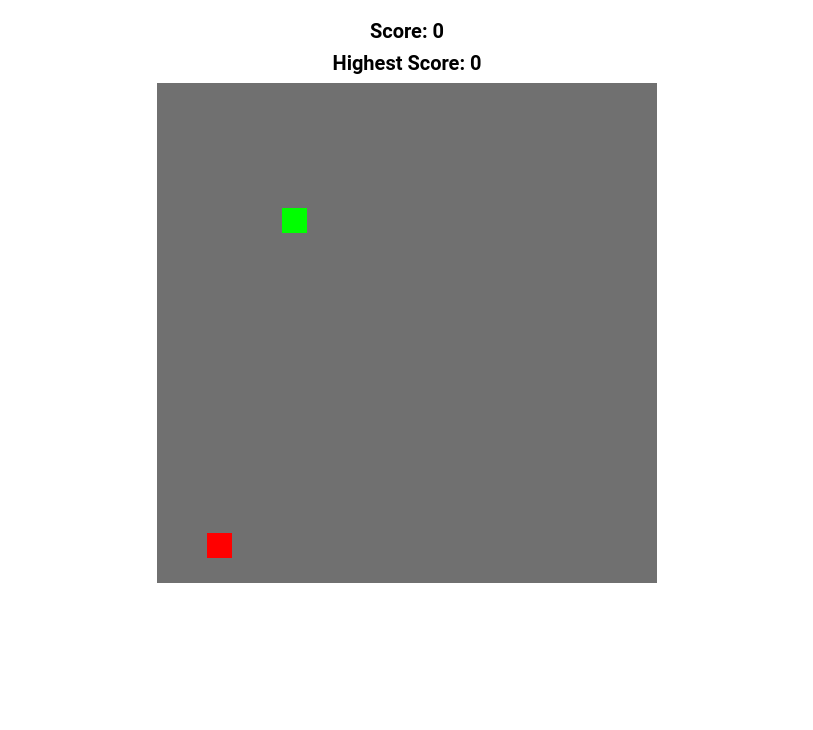
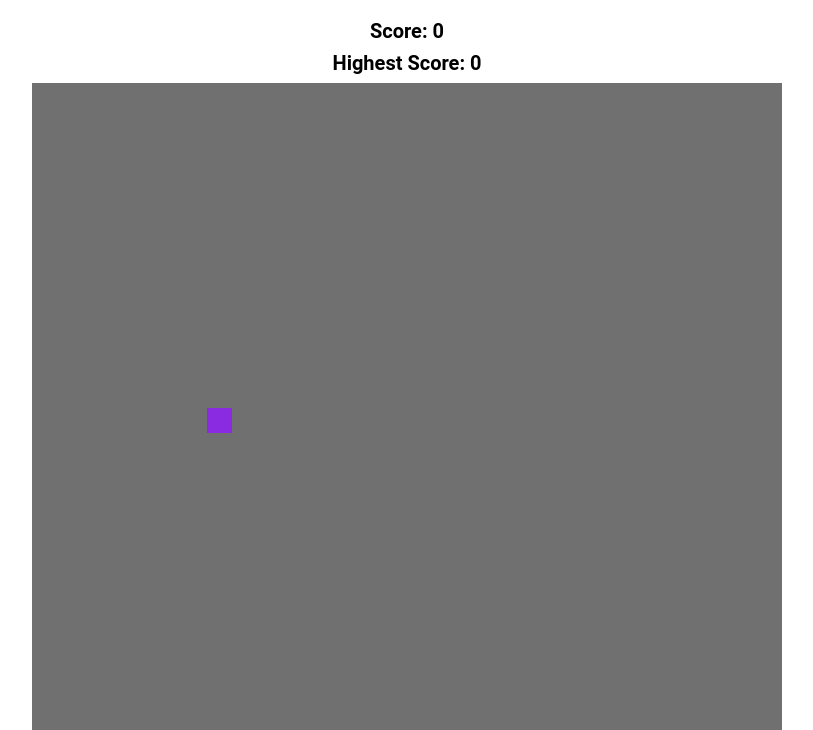
Before and after one commit to aparkova/Snake-Game, a website built with Vite: page index.html in a window 1280 px wide. Shown: the part 70-800 px from the top of the page, without its empty margins (233-1046 px from the left). Built offline with nearby package versions, Linux system fonts and the light colour scheme.

Commit message:
task completed

```diff
--- a/excercise.js
+++ b/excercise.js
@@ -8,18 +8,18 @@ let z = x + y;
 
 console.log(z);
 
-// multiply, divide, add, subtract
+// // multiply, divide, add, subtract
 console.log(x * y);
 console.log(x / y);
 console.log(x + y);
 console.log(x - y);
 
-// How to use arrays:
-var array = [1, 2, 3, 4, 5];
+// // How to use arrays:
+var array = ['Apple', 'Cucumber', 'Pear'];
 console.log(array[0]);
-console.log(array[1]);
+// console.log(array[1]);
 
-// How to use conditionals:
+// // How to use conditionals:
 let a = 5;
 let b = 6;
 if (a > b) {
@@ -28,14 +28,15 @@ if (a > b) {
     console.log("b is greater than a");
   }
 
-// How to use loops:
+// // How to use loops:
 for (let i = 0; i < array.length; i++) {
-  console.log(array[i]);
+  console.log('Array length', array.length)
+  console.log('I am here',array[i]);
 }
 
-// How to use functions:
-function add(a, b) {
-  return a + b;
-}
+// // How to use functions:
+// function add(a, b) {
+//   return a + b;
+// }
 
-console.log(add(1, 2));
+// console.log(add(1, 2));
--- a/index.html
+++ b/index.html
@@ -14,5 +14,6 @@
     <div id="score"></div>
     <div id="highestScore"></div>
     <canvas id="board"></canvas>
+    <button id="reset">reset game</button>
   </body>
 </html>
--- a/snake.js
+++ b/snake.js
@@ -1,14 +1,14 @@
 //board
 var blockSize = 25;
-var rows = 20;
-var cols = 20;
+var rows = 30;
+var cols = 30;
 var board;
 var context;
 
 //snake head position (5, 5)
 // ToDo: change the snake head position to the center of the board
-var snakeX = blockSize * 5;
-var snakeY = blockSize * 5;
+var snakeX = blockSize * 7;
+var snakeY = blockSize * 13;
 
 // snake is not moving initially
 var velocityX = 0;
@@ -41,12 +41,16 @@ window.onload = function () {
   document.addEventListener("keyup", changeDirection);
   setInterval(update, 1000 / 10); //100 milliseconds
 
-  document.getElementById("restart").addEventListener("click", resetGame);
+  // To Do: get element by id 'restart' and add an event listener on click
+  document.getElementById("reset").addEventListener("click",resetGame)
+  scoreElement.innerHTML = "Score: " + scoreValue;
+
 };
 
+// set the snake to its initial state
 function resetGame() {
-  snakeX = blockSize * 5;
-  snakeY = blockSize * 5;
+   snakeX = blockSize * 7;
+   snakeY = blockSize * 13;
   snakeBody = [];
   velocityX = 0;
   velocityY = 0;
@@ -68,7 +72,7 @@ function update() {
   context.fillStyle = "#707070";
   context.fillRect(0, 0, board.width, board.height);
 
-  context.fillStyle = "red"; // ToDo: change the color of the food to pink
+  context.fillStyle = "pink"; // ToDo: change the color of the food to pink, find css color code
   context.fillRect(foodX, foodY, blockSize, blockSize);
 
   if (snakeX == foodX && snakeY == foodY) {
@@ -86,7 +90,7 @@ function update() {
     snakeBody[0] = [snakeX, snakeY];
   }
 
-  context.fillStyle = "lime";
+  context.fillStyle = "#8A2BE2";
   snakeX += velocityX * blockSize;
   snakeY += velocityY * blockSize;
   context.fillRect(snakeX, snakeY, blockSize, blockSize);
@@ -114,17 +118,18 @@ function update() {
 }
 
 //change Velocity to 0.5
+// change keys to KeyW, KeyS, KeyA, KeyD
 function changeDirection(e) {
-  if (e.code == "ArrowUp" && velocityY != 1) {
+  if (e.code == "KeyW" && velocityY != 1) {
     velocityX = 0;
     velocityY = -1;
-  } else if (e.code == "ArrowDown" && velocityY != -1) {
+  } else if (e.code == "KeyS" && velocityY != -1) {
     velocityX = 0;
     velocityY = 1;
-  } else if (e.code == "ArrowLeft" && velocityX != 1) {
+  } else if (e.code == "KeyA" && velocityX != 1) {
     velocityX = -1;
     velocityY = 0;
-  } else if (e.code == "ArrowRight" && velocityX != -1) {
+  } else if (e.code == "KeyD" && velocityX != -1) {
     velocityX = 1;
     velocityY = 0;
   }
@@ -132,6 +137,17 @@ function changeDirection(e) {
 
 function placeFood() {
   //(0-1) * cols -> (0-19.9999) -> (0-19) * 25
-  foodX = Math.floor(Math.random() * cols) * blockSize;
-  foodY = Math.floor(Math.random() * rows) * blockSize;
+  let posocc;
+  do {
+    foodX = Math.floor(Math.random() * cols) * blockSize;
+    foodY = Math.floor(Math.random() * rows) * blockSize;
+    posocc=false
+    for (let i=0;i<snakeBody.length;i++){
+      if(snakeBody[i][0]===foodX && snakeBody[i][1]===foodY){
+        posocc=true;
+        break
+      }
+    }
+  } while (posocc)
+
 }
```
